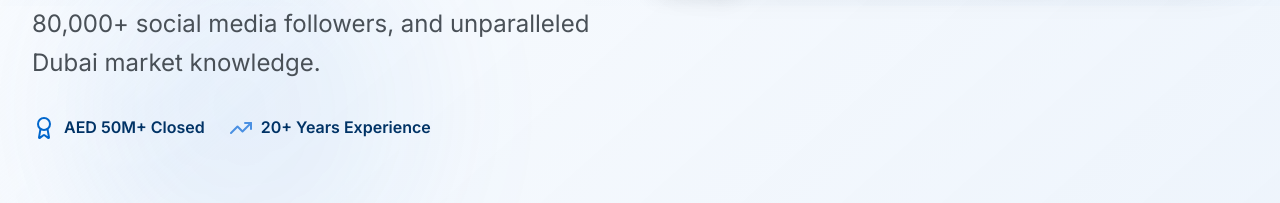
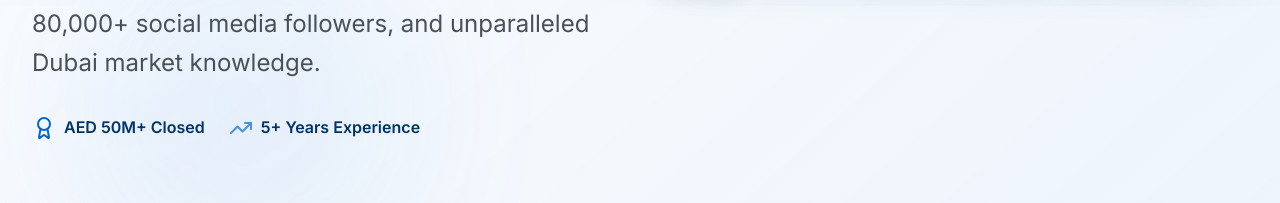
Before and after one commit to wasimabbasbangash/MuhammadAfaq, a Next.js app: page / in a window 1280 px wide. Shown: the part 794-997 px from the top of the page. Built offline with nearby package versions, Linux system fonts and the light colour scheme.

Commit message:
change experience

```diff
--- a/src/components/Hero.tsx
+++ b/src/components/Hero.tsx
@@ -149,7 +149,7 @@ export default function Hero() {
               <div className="flex items-center space-x-2">
                 <TrendingUp className="w-6 h-6 text-electric-blue" />
                 <span className="text-deep-navy font-semibold">
-                  20+ Years Experience
+                  5+ Years Experience
                 </span>
               </div>
             </motion.div>
```
